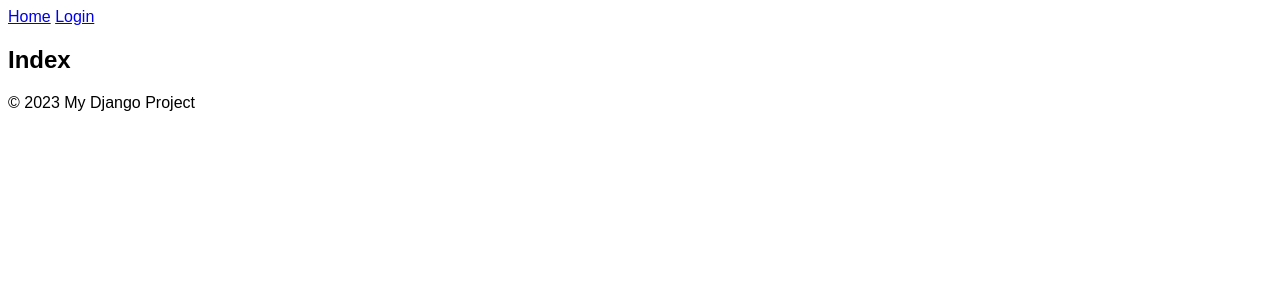
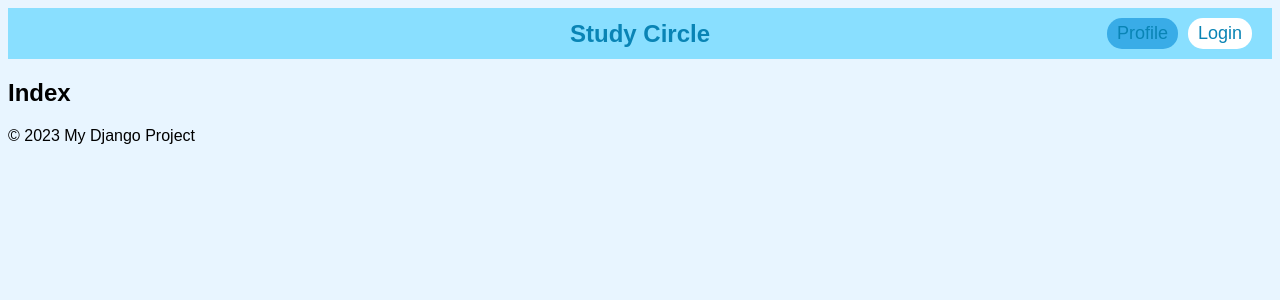
Before and after one commit to StudyCircleorg/StudyCircle, a Django app: page / in a window 1280 px wide. Shown: the top 300 px of the page. Run offline with Django 4.2, Linux system fonts and the light colour scheme; parts of the project's set-up code (start-up, migrations or seed data) failed here and were passed over.

Commit message:
Style the nav bar for the page

```diff
--- a/studycircle/static/css/common.css
+++ b/studycircle/static/css/common.css
@@ -1,3 +1,74 @@
 body {
-    font-family: Arial, sans-serif;
+    font-family: Arial, Helvetica, sans-serif;
+    background-color: #E8F5FF;
 }
+
+.nav {
+    display: flex;
+    justify-content: space-between;
+    align-items: center;
+    background-color: #89DFFF;
+    padding: 10px 20px;
+}
+
+.nav-space, .nav-title, .links {
+    flex: 1;
+}
+
+.nav-space {
+    /* Empty block for spacing */
+}
+
+.nav-title {
+    display: flex;
+    justify-content: center; /* Center the title */
+}
+
+.nav-title h1 {
+    color: #0984B5;
+    margin: 0;
+    font-size: 24px;
+}
+
+.links {
+    display: flex;
+    justify-content: flex-end; /* Align links to the right */
+}
+
+.profile-link, .auth-link {
+    background-color: #39ACE7; /* Blue background for profile */
+    border-radius: 15px; /* Rounded corners */
+    padding: 5px 10px;
+    margin-left: 10px;
+}
+
+.auth-link {
+    background-color: #FFFFFF; /* White background for auth link */
+}
+
+.links a, .links a:visited {
+    color: #0984B5;
+    text-decoration: none;
+    font-size: 18px;
+}
+
+.links a:hover {
+    text-decoration: underline;
+}
+
+/* Ensure anchor tags have no underline by default */
+a, a:visited {
+    text-decoration: none;
+}
+
+/* Apply hover effect for all anchor tags */
+a:hover {
+    text-decoration: underline;
+}
+.primary-font {
+    color: #0984B5;
+}
+
+.secondary-font {
+    color: #39ACE7;
+}
--- a/studycircle/templates/layout.html
+++ b/studycircle/templates/layout.html
@@ -9,18 +9,32 @@
     <link rel="stylesheet" href="{% static 'css/common.css' %}">
 </head>
 <body>
-    <header>
-        <nav>
-            <!-- Navigation bar, you can put links here -->
-            <a href="{% url 'core:index' %}">Home</a>
+    <div class="nav">
+        <div class="nav-space"></div> <!-- Empty div for spacing -->
+
+        <div class="nav-title">
+            <a href="{% url 'core:index' %}"><h1 class="primary-font">Study Circle</h1></a>
+        </div>
+
+        <div class="links">
+            <div class="profile-link">
+                <a href="" class="secondary-font">Profile</a>
+            </div>
+
             {% if user.is_authenticated %}
-            <a href="{% url 'users:logout' %}">Logout</a>
+                <div class="auth-link">
+                    <a href="{% url 'users:logout' %}" class="secondary-font">Logout</a>
+                </div>
             {% else %}
-            <a href="{% url 'users:login' %}">Login</a>
+                <div class="auth-link">
+                    <a href="{% url 'users:login' %}" class="secondary-font">Login</a>
+                </div>
             {% endif %}
-            <!-- Add other navigation links here -->
-        </nav>
-    </header>
+        </div>
+    </div>
+
+    </div>
+
 
     <main>
         {% block content %}
@@ -28,9 +42,9 @@
         {% endblock %}
     </main>
 
-    <footer>
+    <div class="footer">
         <!-- common footer -->
         <p>&copy; 2023 My Django Project</p>
-    </footer>
+    </div>
 </body>
 </html>
```
